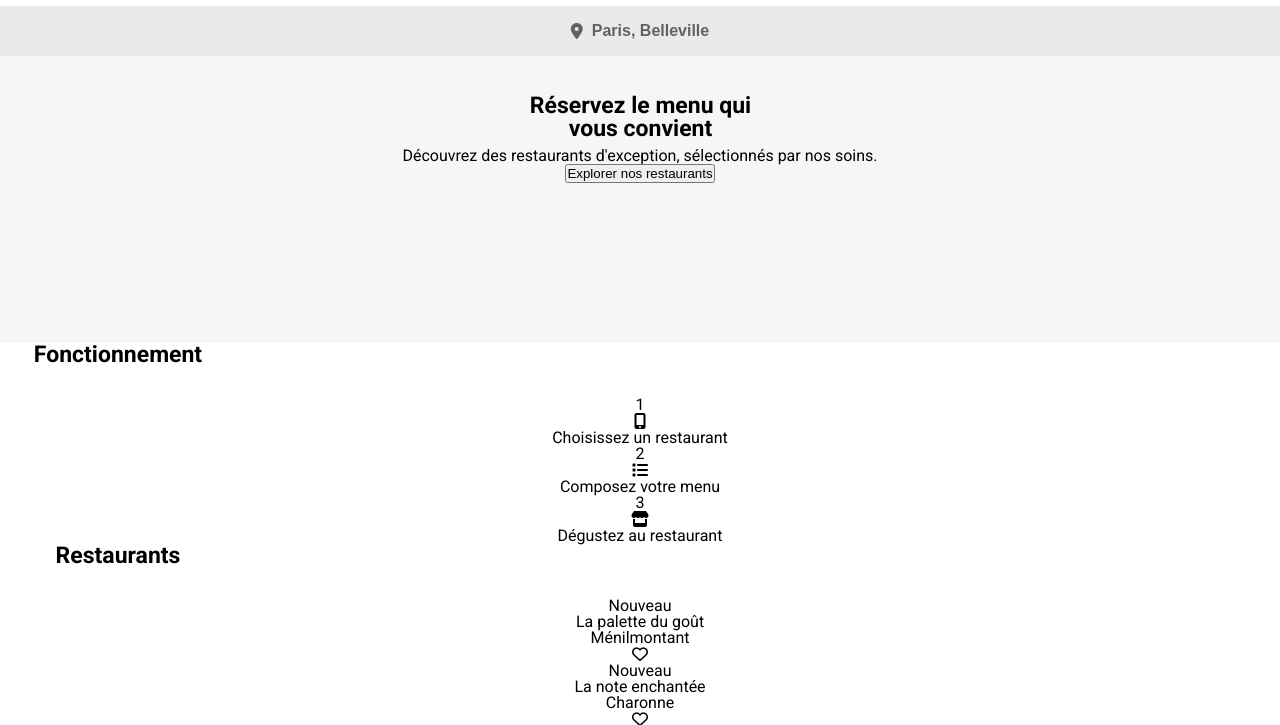
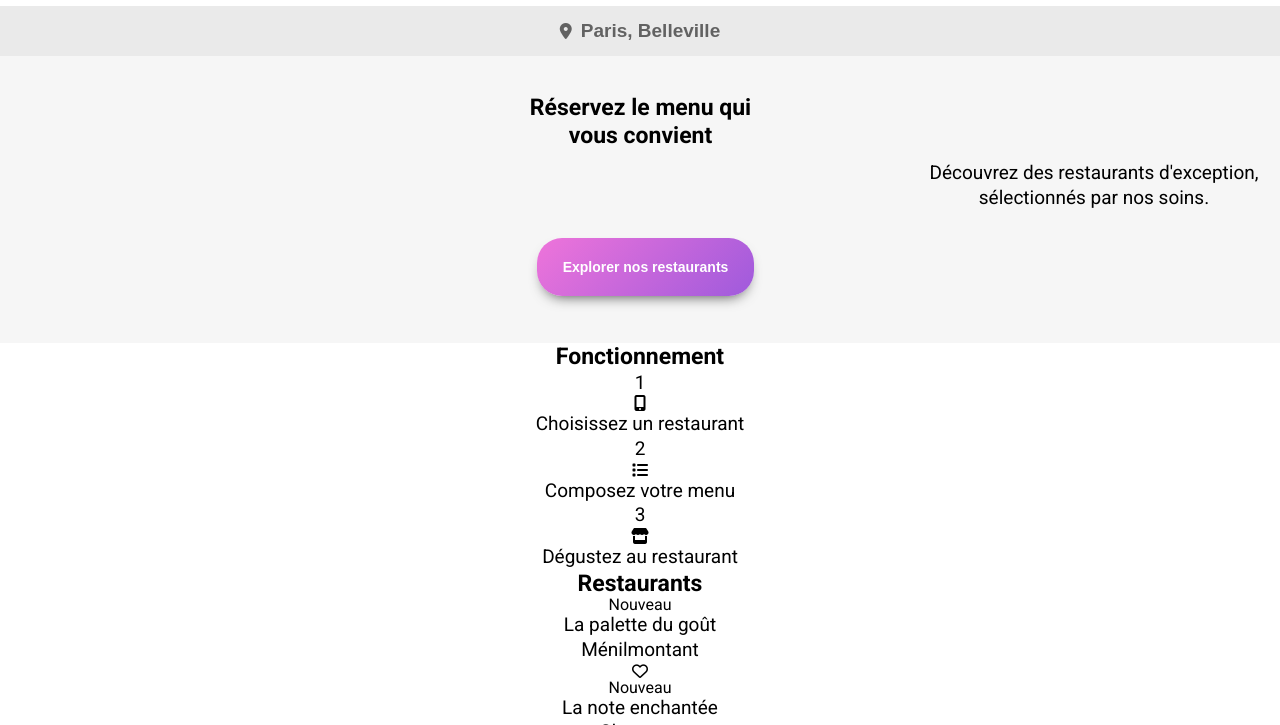
Before and after one commit to stevanparisian/StevanDinet_3_28072021, a plain HTML site: page index.html in a window 1280 px wide. Shown: the part 57-782 px from the top of the page. Drawn offline with Linux system fonts and the light colour scheme; a web font is replaced by a local one.

Commit message:
css code for the main (town-position, restaurants-exploration)

```diff
--- a/index.html
+++ b/index.html
@@ -35,7 +35,10 @@
 
             <h2>Réservez le menu qui vous convient</h2>
             <p>Découvrez des restaurants d'exception, sélectionnés par nos soins.</p>
-            <button>Explorer nos restaurants</button>
+
+
+            <button class="btn-explore">Explorer nos restaurants</button>
+
 
         </section>
 
--- a/scss/base/_typography.scss
+++ b/scss/base/_typography.scss
@@ -9,6 +9,7 @@ h1 {
 h2 {
     font-size: 23px;
     font-weight: 700;
+    line-height: 1.2;
 }
 
 h4 {
@@ -16,3 +17,8 @@ h4 {
     font-style: normal;
     font-size: 19px;
 }
+
+p {
+    font-size: 19px;
+    line-height: 1.3;
+}
--- a/scss/main.scss
+++ b/scss/main.scss
@@ -10,8 +10,6 @@ body {
     line-height: 1;
     text-align: center;
 }
-
-
 
 
 a {
@@ -45,7 +43,7 @@ main {
     justify-content: center;
     align-items: center;
     background-color: #EAEAEA;
-    border: 1px solid transparent;
+    border: none;
     color: #626262;
     font-size: 16px;
     font-weight: 700;
@@ -70,15 +68,49 @@ main {
     height: 287px;
     padding: 38px 5px;
     width: 100%;
+
+        h2 {
+
+            margin-left: 1.0px;
+            min-height: 54px;
+            text-align: center;
+            width: 234px;
+        }
+
+        p {
+
+            align-self: flex-end;
+            margin-top: 12px;
+            min-height: 44px;
+            text-align: center;
+            width: 362px;
+          }
+
 }
 
-h2 {
+.btn-explore {
 
-    margin-left: 1.0px;
-    min-height: 54px;
-    text-align: center;
-    width: 234px;
-}
+    background-size: 100% 100%;
+    display: flex;
+    height: 58px;
+    justify-content: center;
+    align-items: center;
+    margin-left: 11.0px;
+    margin-top: 27px;
+    min-width: 210px;
+    padding: 17px 26px;
+    border-radius: 25px;
+    border: none;
+    color: #FFF;
+    font-size: 14px;
+    font-weight: 700;
+    background: #EE74DA;
+    background: -moz-linear-gradient(-45deg, #EE74DA 0%, #9F5ADC 100%);
+    background: -webkit-linear-gradient(-45deg, #EE74DA 0%, #9F5ADC 100%);
+    background: linear-gradient(135deg, #EE74DA 0%, #9F5ADC 100%);
+    -webkit-box-shadow: 0px 7px 14px -7px rgba(0,0,0,0.73);
+    box-shadow: 0px 7px 14px -7px rgba(0,0,0,0.73);
+  }
 
 /* FOOTER */
 
```
Also changed, not shown: dist/css/main.css, 1 other file.
